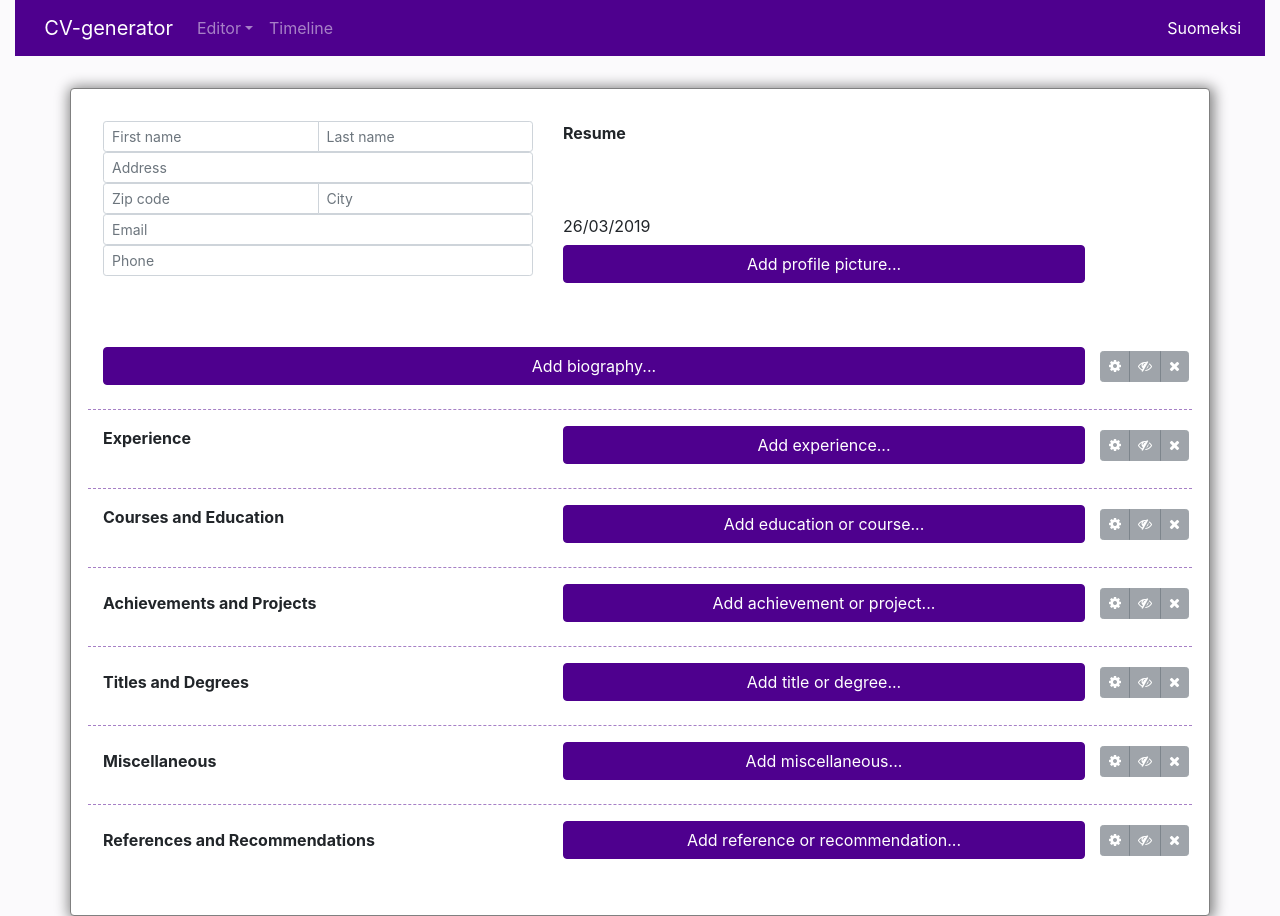
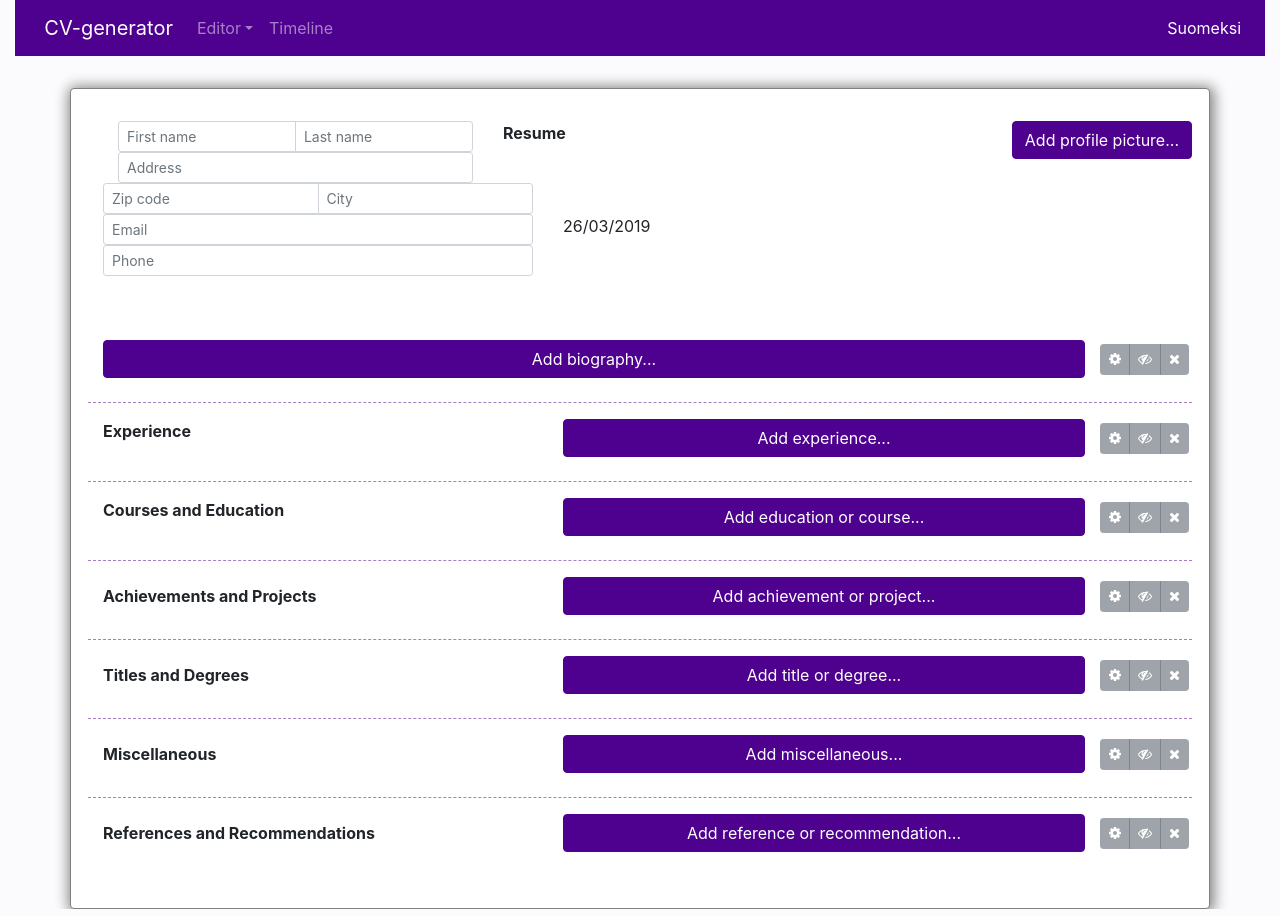
Before and after one commit to Haataja/CV-generator-frontend, a React (Create React App) app: page / in a window 1280 px wide. Built offline with nearby package versions, Linux system fonts and the light colour scheme; no server answers.

Commit message:
DocumentView: Change image position in header
Signed-off-by: Tuukkaj <juusela.tuukka@gmail.com>

```diff
--- a/src/components/DocumentView.js
+++ b/src/components/DocumentView.js
@@ -384,6 +384,9 @@ class DocumentView extends Component {
             <Col xs={12}>
               <Container id="page">
                 <div id="header">
+                  <Row className={"float-right"}>
+                    {this.createDocumentData(data,"profile_image", "profile_pic", getFieldText("profile_pic"))}
+                  </Row>
                   <Row>
                     <Col xs={5}>
                       <InputGroup size="sm">
@@ -395,7 +398,7 @@ class DocumentView extends Component {
                                      defaultValue={this.prepareData("lastname")}/>
                       </InputGroup>
                     </Col>
-                    <Col xs={6} className="title">
+                    <Col xs={5} className="title">
                       Resume
                     </Col>
                   </Row>
@@ -439,7 +442,6 @@ class DocumentView extends Component {
                       </InputGroup>
                     </Col>
                     <Col xs={6}>
-                      {this.createDocumentData(data,"profile_image", "profile_pic", getFieldText("profile_pic"))}
                     </Col>
                   </Row>
                 </div>
```
